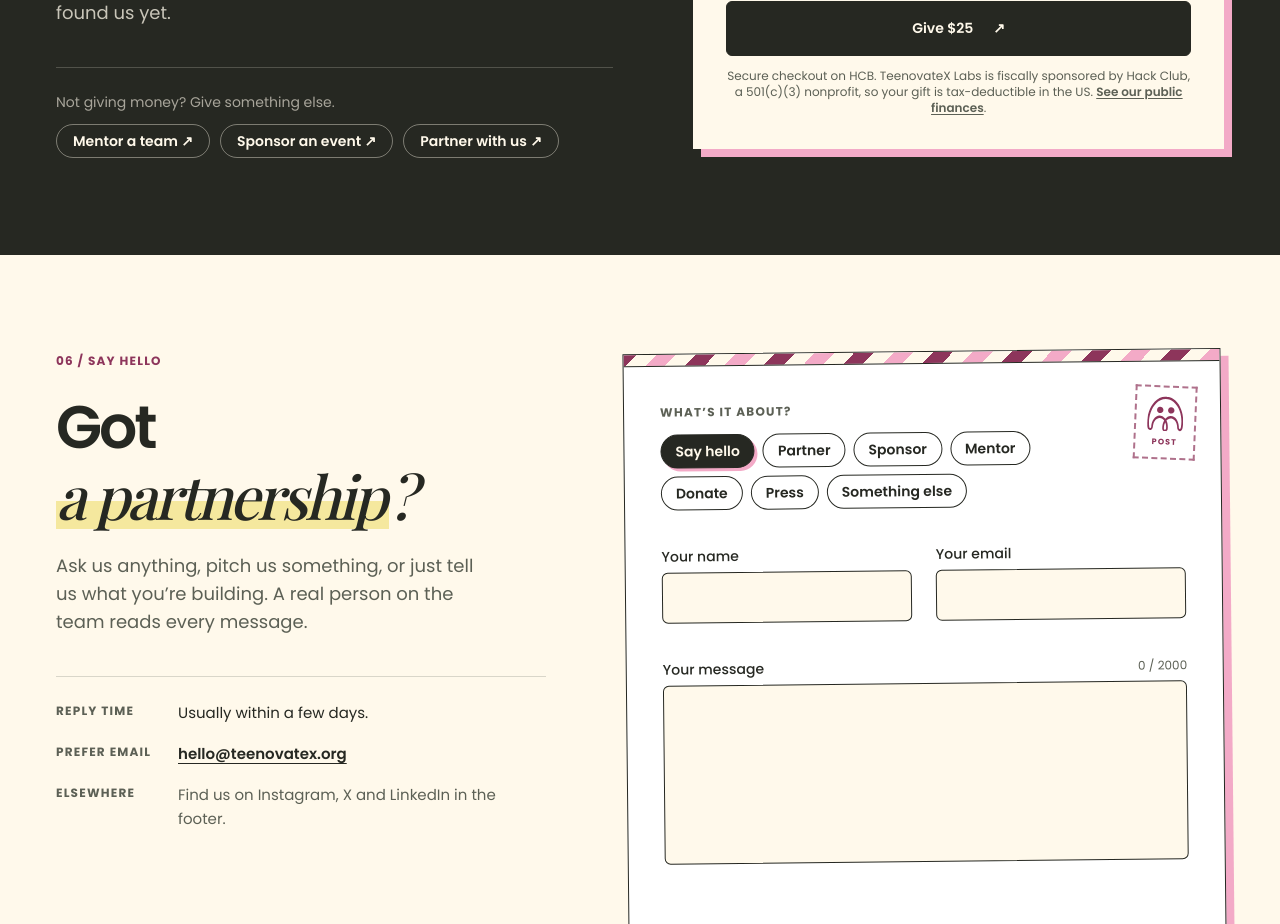
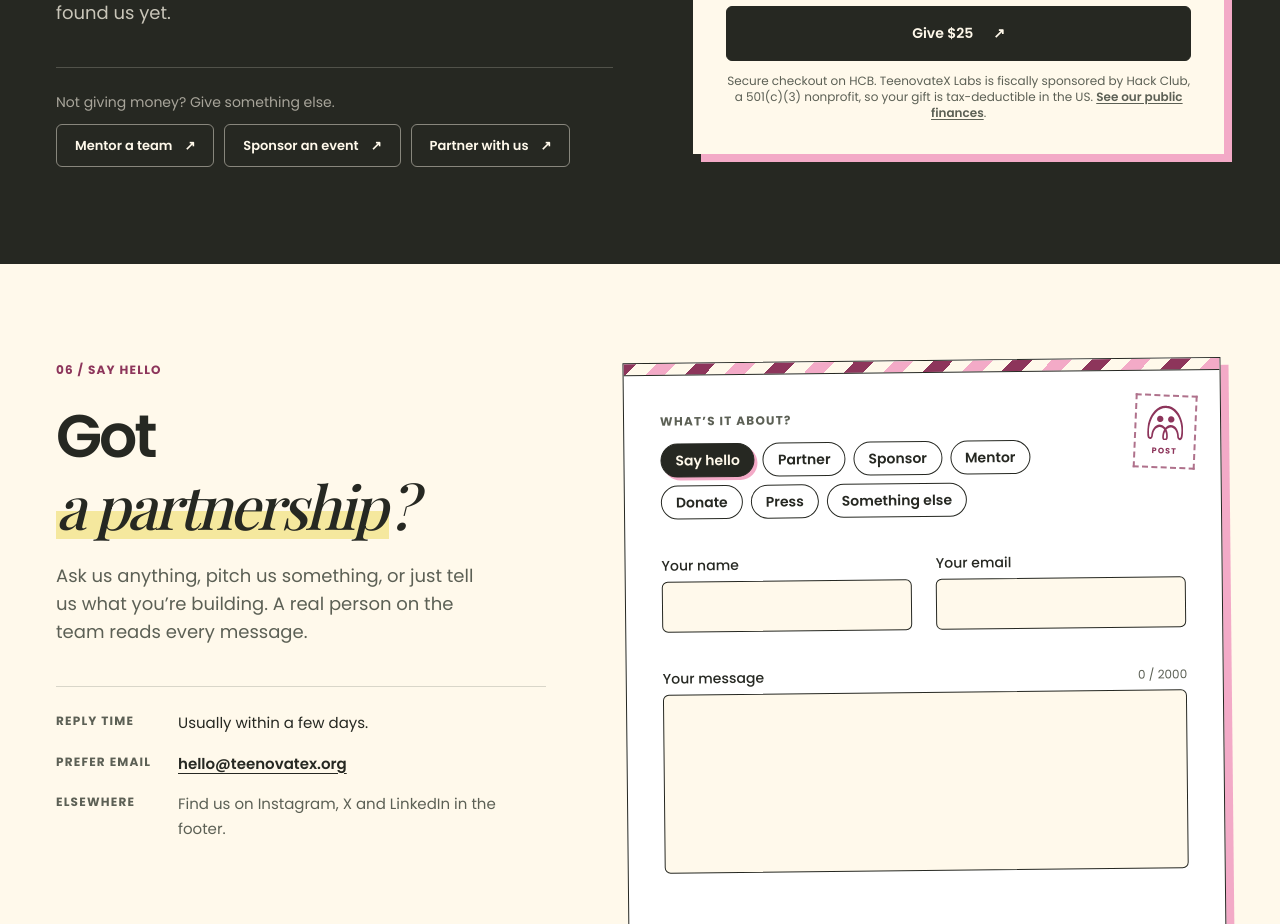
Before and after one commit to Teenovatex-Labs/frontend, a Next.js app: page / in a window 1280 px wide. Shown: the part 8780-9704 px from the top of the page. Built offline with nearby package versions, Linux system fonts and the light colour scheme; no server answers.

Commit message:
feat: make the donate side actions secondary buttons on the dark band

```diff
--- a/src/components/Donate.tsx
+++ b/src/components/Donate.tsx
@@ -106,7 +106,7 @@ export default function Donate() {
                   key={o.topic}
                   type="button"
                   onClick={() => openContact(o.topic)}
-                  className="rounded-full border border-cream/40 px-4 py-1.5 text-sm font-semibold transition-all hover:-translate-y-0.5 hover:border-yellow hover:text-yellow"
+                  className="btn-secondary btn-sm on-dark"
                 >
                   {o.label} <span aria-hidden="true">↗︎</span>
                 </button>
```
